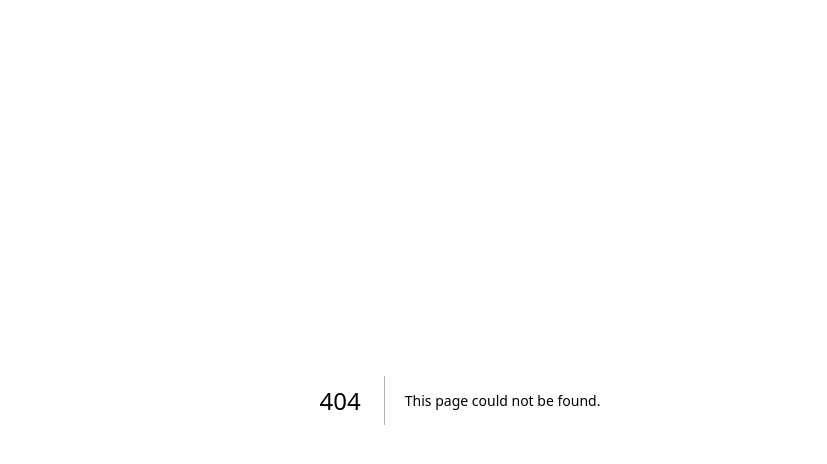
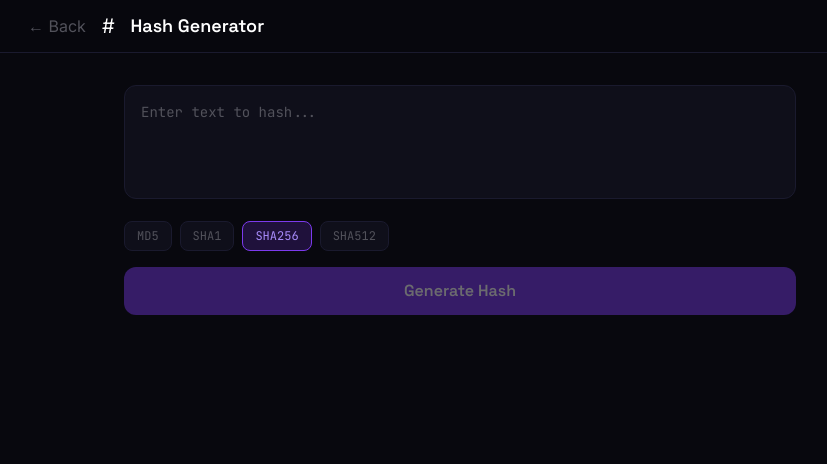
Before and after one commit to trisnguyen2511/WebVibeCoding, a Next.js app: page /tools/hash in a window 1280 px wide. Before the commit this address had no page. Shown: the top 464 px of the page, without its empty margins (180-1007 px from the left). Built offline with nearby package versions, Linux system fonts and the light colour scheme.

Commit message:
feat: add hash generator tool

```diff
--- /dev/null
+++ b/app/api/hash/route.ts
@@ -0,0 +1,20 @@
+import { createHash } from 'crypto'
+import { NextRequest, NextResponse } from 'next/server'
+
+const VALID_ALGORITHMS = ['md5', 'sha1', 'sha256', 'sha512'] as const
+type Algorithm = typeof VALID_ALGORITHMS[number]
+
+export async function POST(req: NextRequest) {
+  const body = await req.json()
+  const { text, algorithm } = body
+
+  if (!text || typeof text !== 'string') {
+    return NextResponse.json({ result: null, error: 'text is required' }, { status: 400 })
+  }
+  if (!VALID_ALGORITHMS.includes(algorithm as Algorithm)) {
+    return NextResponse.json({ result: null, error: 'invalid algorithm' }, { status: 400 })
+  }
+
+  const result = createHash(algorithm).update(text, 'utf8').digest('hex')
+  return NextResponse.json({ result, error: null })
+}
--- /dev/null
+++ b/app/tools/hash/page.tsx
@@ -0,0 +1,78 @@
+'use client'
+import { useState } from 'react'
+import { ToolShell } from '@/components/tool-shell'
+
+const ALGORITHMS = ['md5', 'sha1', 'sha256', 'sha512'] as const
+type Algorithm = typeof ALGORITHMS[number]
+
+export default function HashPage() {
+  const [text, setText] = useState('')
+  const [algorithm, setAlgorithm] = useState<Algorithm>('sha256')
+  const [result, setResult] = useState<string | null>(null)
+  const [loading, setLoading] = useState(false)
+  const [copied, setCopied] = useState(false)
+
+  const generate = async () => {
+    if (!text.trim()) return
+    setLoading(true)
+    const res = await fetch('/api/hash', {
+      method: 'POST',
+      headers: { 'Content-Type': 'application/json' },
+      body: JSON.stringify({ text, algorithm }),
+    })
+    const data = await res.json()
+    setResult(data.result)
+    setLoading(false)
+  }
+
+  const copy = () => {
+    if (!result) return
+    navigator.clipboard.writeText(result)
+    setCopied(true)
+    setTimeout(() => setCopied(false), 1500)
+  }
+
+  return (
+    <ToolShell name="Hash Generator" icon="#">
+      <div className="mx-auto max-w-2xl space-y-4">
+        <textarea
+          value={text}
+          onChange={e => setText(e.target.value)}
+          placeholder="Enter text to hash..."
+          rows={4}
+          className="w-full resize-none rounded-xl border border-border bg-surface p-4 font-mono text-sm text-white outline-none placeholder-muted focus:border-accent"
+        />
+        <div className="flex flex-wrap gap-2">
+          {ALGORITHMS.map(alg => (
+            <button
+              key={alg}
+              onClick={() => setAlgorithm(alg)}
+              className={`rounded-lg border px-3 py-1.5 font-mono text-xs transition-colors ${
+                algorithm === alg
+                  ? 'border-accent bg-accent/20 text-accent-soft'
+                  : 'border-border bg-surface text-muted hover:border-accent/40 hover:text-white'
+              }`}
+            >
+              {alg.toUpperCase()}
+            </button>
+          ))}
+        </div>
+        <button
+          onClick={generate}
+          disabled={loading || !text.trim()}
+          className="w-full rounded-xl bg-accent py-3 font-display font-semibold text-white transition-colors hover:bg-accent/80 disabled:opacity-40"
+        >
+          {loading ? 'Generating...' : 'Generate Hash'}
+        </button>
+        {result && (
+          <div className="flex items-start justify-between gap-3 rounded-xl border border-border bg-surface p-4">
+            <p className="break-all font-mono text-sm text-white">{result}</p>
+            <button onClick={copy} className="shrink-0 text-xs text-muted hover:text-accent-soft">
+              {copied ? '✓' : 'Copy'}
+            </button>
+          </div>
+        )}
+      </div>
+    </ToolShell>
+  )
+}
```
Also changed, not shown: 1 other file (tests, documents, lock files or other folders).
